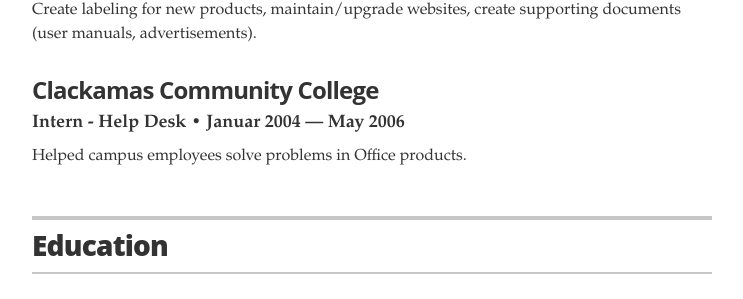
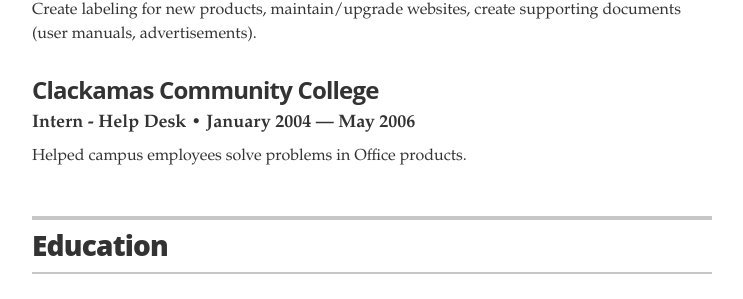
Before and after one commit to roseofgold/roseofgold.github.io, a Jekyll site: the page built from index.html, in a window 1280 px wide. Shown: the part 496-795 px from the top of the page, without its empty margins (268-1011 px from the left). Built offline with Jekyll 4.4.1, drawn with Linux system fonts in a browser that asks for light colours.

Commit message:
Fix spelling error

```diff
--- a/_data/experience.yml
+++ b/_data/experience.yml
@@ -8,5 +8,5 @@
 # Intern
 - company: Clackamas Community College
   position: Intern - Help Desk
-  duration:  Januar 2004  &mdash; May 2006
+  duration:  January 2004  &mdash; May 2006
   summary: Helped campus employees solve problems in Office products.
```
